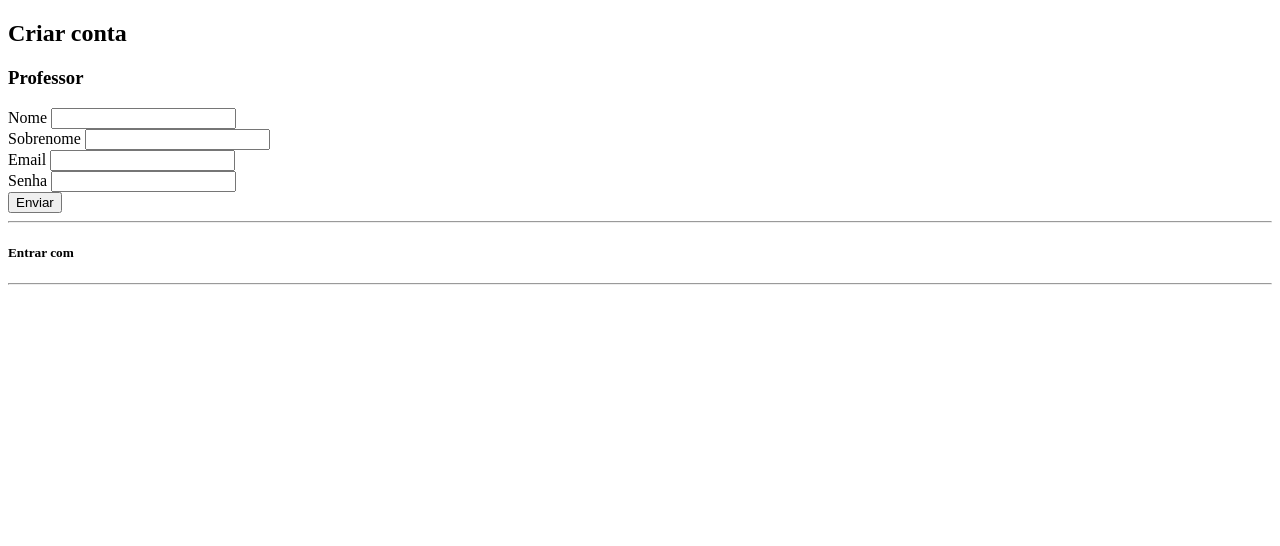
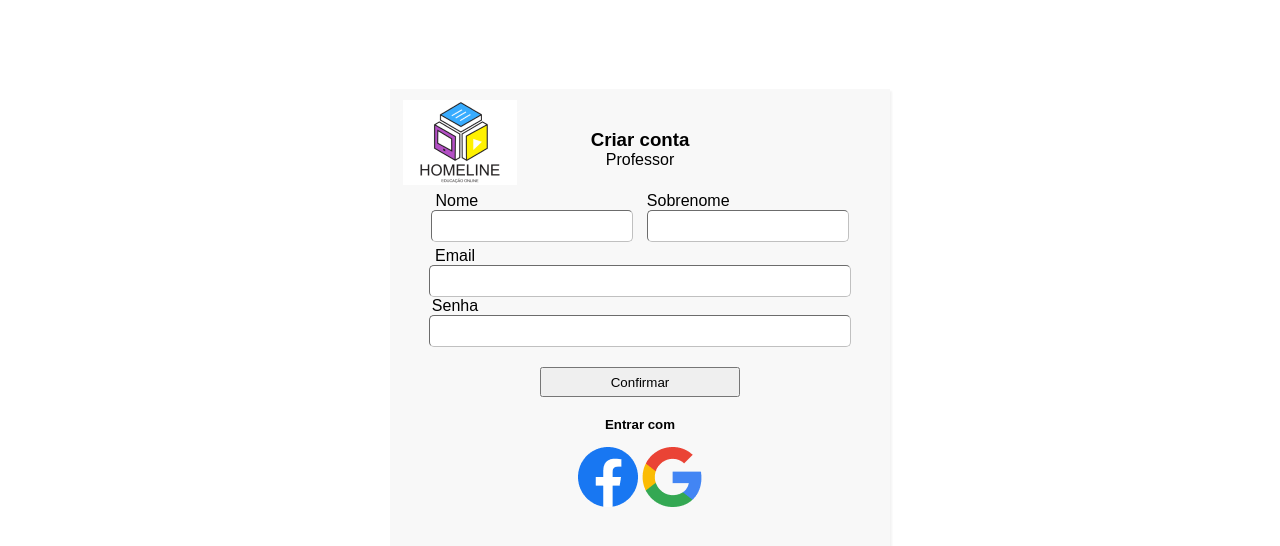
Before and after one commit to Brunochavesg/tela_login, a plain HTML site: page index.html in a window 1280 px wide. Drawn offline with Linux system fonts and the light colour scheme.

Commit message:
Atualização

```diff
--- a/_css/css.css
+++ b/_css/css.css
@@ -1,16 +1,87 @@
-div#botao {
+*{
+    margin: 0px;
+    padding: 0px;
+    text-align: center;
+    font-family: sans-serif;
 
-display: flex;
-flex-direction: row;
-align-items: flex-start;
-padding: 15px 75px;
+}
 
-position: absolute;
-width: 274px;
-height: 63px;
-left: 582.61px;
-top: 718px;
+#logo{
+    position: relative;
+    width: 114px;
+    left: -180px;
+    top: 100px;
+}
 
-background: #C4C4C4;
-box-shadow: 0px 4px 4px rgba(0, 0, 0, 0.25);
-border-radius: 10px;}
+#geral{
+background-color: #F8F8F8;
+width: 500px;
+height: 640px;
+margin: 0 auto;
+box-shadow: 2px 2px 2px #F3F3F3;
+font-family: sans-serif;
+}
+
+input{
+	width: 200px;
+	height: 30px;
+	border-width: 1px;
+	border-color: silver;
+    border-radius: 5px;
+
+
+}
+
+label{
+	margin-left: -150px;
+    justify-content: center;
+
+
+}
+
+.campo {
+    display: inline-block;
+    padding: 5px;
+}
+
+#titulo{
+    padding-top: 40px;
+}
+
+.campo label{
+    padding: 0px;
+}
+
+
+  .campo2 input{
+  width: 420px;
+  margin-left:0px;
+  }
+
+
+
+.campo2 label{
+ margin-left: -370px;
+ padding-bottom: 10px;
+
+    }
+
+.botao {
+    margin-top: 20px;
+    margin-bottom: 20px;
+    width: 200px;
+    height: 30px;
+
+}
+
+#sobre{
+    margin-left: -120px;
+    padding-bottom: 20px;
+}
+#redes{
+	padding: 15px;
+}
+
+button:hover{
+    background: r#E4E6E8
+}
--- a/index.html
+++ b/index.html
@@ -3,45 +3,47 @@
 <head>
 	<title>Tela de Login</title>
 	<meta charset="utf-8">
+	<link rel="stylesheet" type="text/css" href="_css/css.css">
 </head>
+
+<img src="_img/logo.png" id="logo">
+
 <body>
-<div id="Bloco">
-<h2>Criar conta</h2>
-<h3>Professor</h3>
+	<div id="geral">
+<div>
+	<h3 id="titulo">Criar conta</h3>
+	<p id="subtitulo">Professor</p>
+	<br>
 </div>
 
-<form  action="enviar.php" method="post" name="form">
 
-	<div>
-		<label for="nome">Nome</label>
-		<input id="nome" type="text" name="nome"></ins>
-	</div>
-		<div>
-			<label for="sobrenome">Sobrenome</label>
-			<input id="sobrenome" type="text" name="sobrenome">
-		</div>
-		<div>
-			<label for="email">Email</label>
-			<input id="email" type="E-mail" name="email" required>
-		</div>
-		<div>
-			<label for="senha">Senha</label>
-			<input id="senha" type="password" name="senha" required>
-		</div>
+<div class="campo">
+	<label for="nome">Nome</label><br>
+	<input id="nome" type="text" name="nome" required="" >
+</div>
 
-		<button type="submit">Enviar</button>
-		</div>
+<div class="campo">
+	<label id="sobre" for="sobrenome">Sobrenome</label><br>
+	<input id="sobrenome" type="text" name="sobrenome" required="">
+</div>
 
-	</div>
+<div class="campo2">
+	<label for="email">Email</label> <br>
+	<input id="email" type="email" name="email" required>
+</div>
 
-</form>
+<div class="campo2">
+	<label for="senha">Senha</label> <br>
+	<input id="senha" type="password" name="senha" required="">
+</div>
 
+<button type="submit" class="botao" id="botao">Confirmar</button>
 
-
-     <hr> <h5>Entrar com</h5> <hr>
-
-
-
-
+<h5>Entrar com</h5>
+<div id="redes">
+<img src="_img/facebook.png">
+<img src="_img/google.png">
+</div>
+</div>
 </body>
 </html>
```
